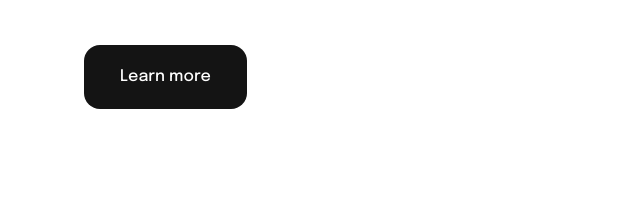
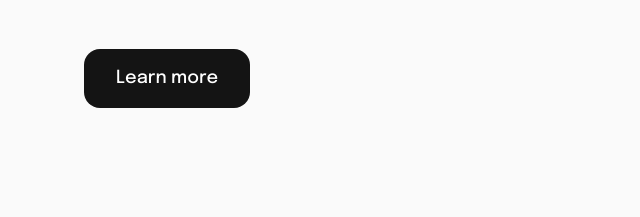
Before and after one commit to AGutierrezR/intro-section-with-dropdown-navigation, a website built with Vite: page index.html in a window 1280 px wide. Shown: the part 527-744 px from the top of the page, 0-640 px from the left. Built offline with nearby package versions, Linux system fonts and the light colour scheme.

Commit message:
Fix button size and HTML error

```diff
--- a/index.html
+++ b/index.html
@@ -14,12 +14,17 @@
 
     <title>Frontend Mentor | Intro section with dropdown navigation</title>
   </head>
-  <body x-data="{ isMenuOpen: false }" :class="isMenuOpen ? 'lock-scroll' : ''">
+  <body
+    x-data="{ isMenuOpen: false }"
+    class="bg-almost-white"
+    :class="isMenuOpen ? 'lock-scroll' : ''"
+  >
     <header class="relative">
       <div class="mx-auto max-w-[86.875rem] px-4 py-5">
         <div class="flex items-center justify-between lg:space-x-10">
           <!-- Logo -->
           <a href="#">
+            <span class="sr-only">Go home</span>
             <img width="84" src="images/logo.svg" class="mt-1" alt="" />
           </a>
 
@@ -215,14 +220,14 @@
             Make remote work
           </h1>
           <p
-            class="mx-auto mt-5 max-w-[43ch] text-medium-gray lg:mx-0 lg:mt-12 lg:text-[1.125rem]"
+            class="mx-auto mt-5 max-w-[46ch] text-medium-gray lg:mx-0 lg:mt-12 lg:text-[1.125rem]"
           >
             Get your team in sync, no matter your location. Streamline
             processes, create team rituals, and watch productivity soar.
           </p>
           <a
             href="#"
-            class="mx-auto mt-7 inline-block rounded-2xl bg-almost-black px-6 py-3 text-white lg:mx-0 lg:mt-12 lg:px-9 lg:py-5"
+            class="mx-auto mt-7 inline-block rounded-2xl bg-almost-black px-6 py-3 text-[18px] font-medium text-white lg:mx-0 lg:mt-[3.25rem] lg:px-8 lg:py-4"
           >
             Learn more
           </a>
```
